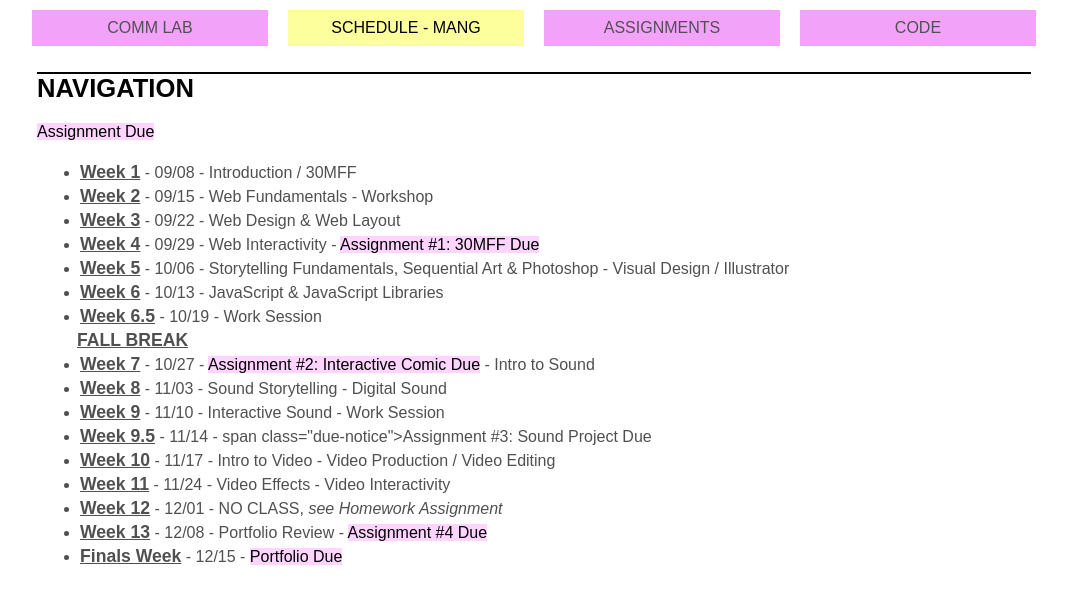
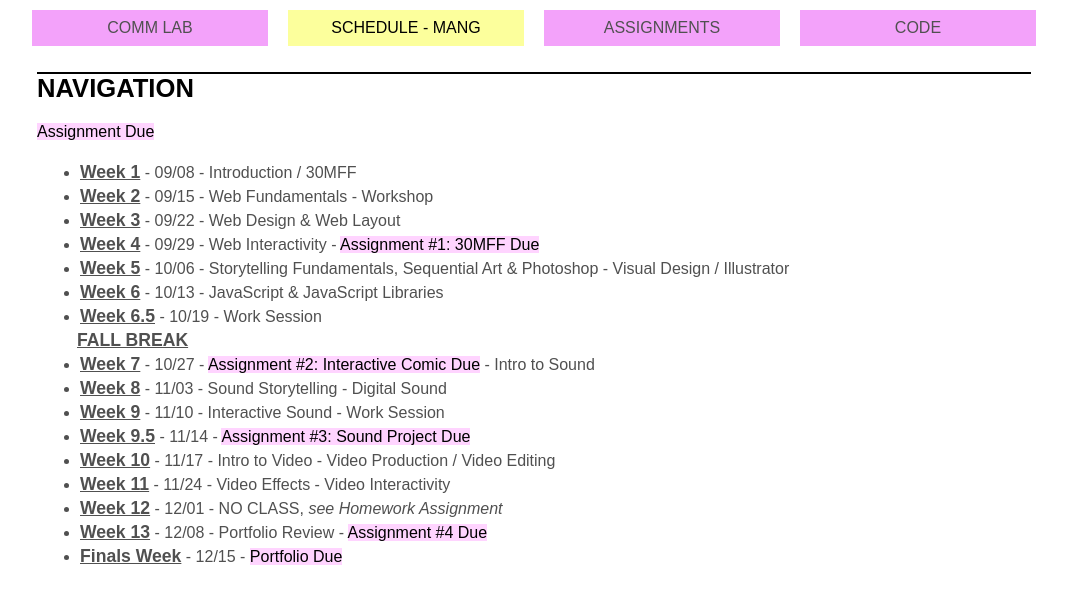
Before and after one commit to NYUAD-IM/commlab.nyuadim.com, a plain HTML site: page schedule_mang.html in a window 1280 px wide. Shown: the top 605 px of the page, without its empty margins (106-1173 px from the left). Drawn offline with nearby package versions, Linux system fonts and the light colour scheme.

Commit message:
Fix wayward span

```diff
--- a/schedule_mang.html
+++ b/schedule_mang.html
@@ -51,7 +51,7 @@
 						Interactive Comic Due</span> - Intro to Sound</li>
 				<li><a class="nav-link" href="#week8">Week 8</a> - 11/03 - Sound Storytelling - Digital Sound</li>
 				<li><a class="nav-link" href="#week9">Week 9</a> - 11/10 - Interactive Sound - Work Session</li>
-				<li><a class="nav-link" href="#week9.5">Week 9.5</a> - 11/14 - span class="due-notice">Assignment #3:
+				<li><a class="nav-link" href="#week9.5">Week 9.5</a> - 11/14 - <span class="due-notice">Assignment #3:
 						Sound Project Due</span></li>
 				<li><a class="nav-link" href="#week10">Week 10</a> - 11/17 - Intro to Video - Video Production / Video Editing </li>
 				<li><a class="nav-link" href="#week11">Week 11</a> - 11/24 - Video Effects - Video Interactivity</li>
```
